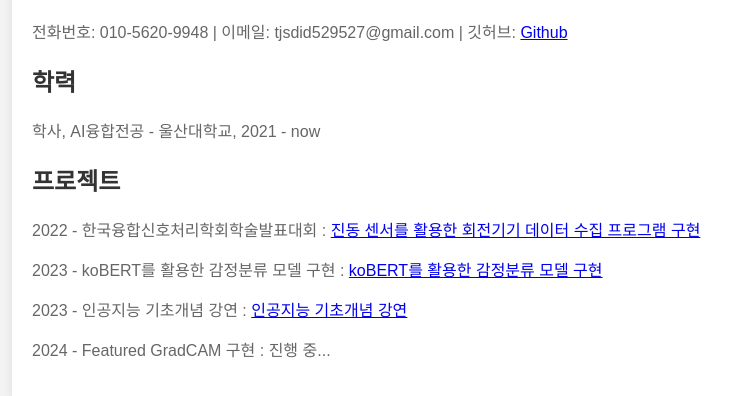
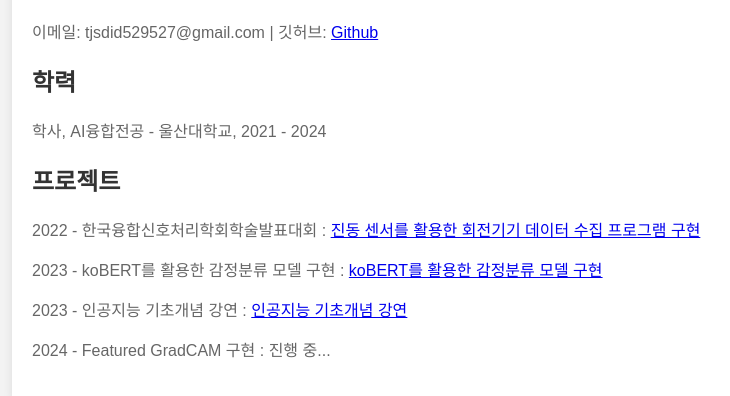
Before and after one commit to Irukai/Irukai.github.io, a plain HTML site: page index.html in a window 1280 px wide. Shown: the part 110-506 px from the top of the page, without its empty margins (208-938 px from the left). Drawn offline with Linux system fonts and the light colour scheme.

Commit message:
Update index.html
전화번호 제거

```diff
--- a/index.html
+++ b/index.html
@@ -35,12 +35,12 @@
 <div class="container">
     <header class="section">
         <h1>장선양 (Jang Seon-Yang)</h1>
-        <p>전화번호: 010-5620-9948 | 이메일: tjsdid529527@gmail.com | 깃허브: <a href="https://github.com/Irukai">Github</a></p>
+        <p>이메일: tjsdid529527@gmail.com | 깃허브: <a href="https://github.com/Irukai">Github</a></p>
     </header>
 
     <section class="section">
         <h2>학력</h2>
-        <p>학사, AI융합전공 - 울산대학교, 2021 - now</p>
+        <p>학사, AI융합전공 - 울산대학교, 2021 - 2024</p>
         <!-- 필요에 따라 학력 정보를 추가하세요 -->
     </section>
 
```
